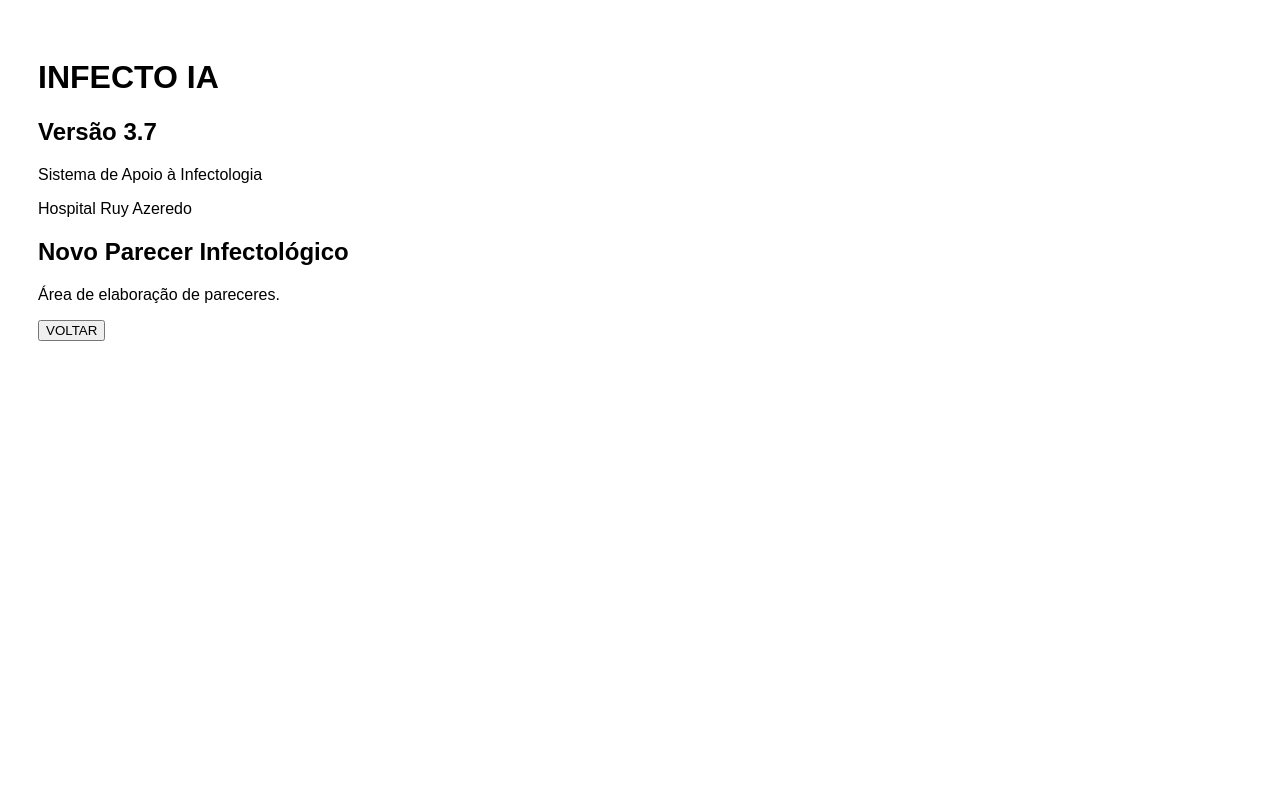
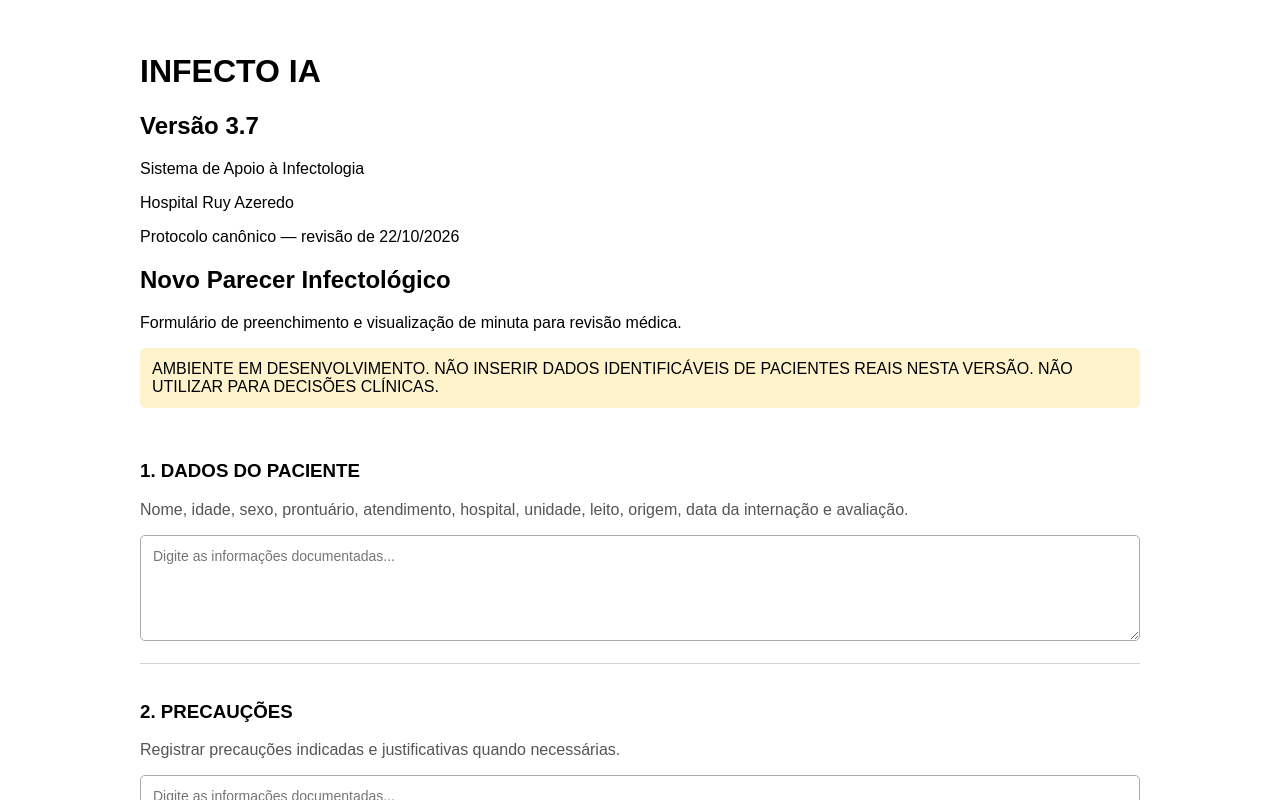
Before and after one commit to infectoaipro-stack/infecto-ia, a React (Vite) app: page / in a window 1280 px wide. Both pictures are taken after a click on the button "NOVO PARECER". Shown: the top 800 px of the page. Built offline with nearby package versions, Linux system fonts and the light colour scheme.

Commit message:
Update App.jsx

```diff
--- a/src/App.jsx
+++ b/src/App.jsx
@@ -1,31 +1,272 @@
 import { useState } from "react";
+
+const TOPICOS = [
+  {
+    titulo: "DADOS DO PACIENTE",
+    orientacao:
+      "Nome, idade, sexo, prontuário, atendimento, hospital, unidade, leito, origem, data da internação e avaliação."
+  },
+  {
+    titulo: "PRECAUÇÕES",
+    orientacao:
+      "Registrar precauções indicadas e justificativas quando necessárias."
+  },
+  {
+    titulo: "HIPÓTESES DIAGNÓSTICAS",
+    orientacao:
+      "Registrar diagnósticos e hipóteses separadamente, indicando incertezas."
+  },
+  {
+    titulo: "COMORBIDADES",
+    orientacao:
+      "Registrar todas as comorbidades e alergias documentadas."
+  },
+  {
+    titulo: "HÁBITOS DO PACIENTE",
+    orientacao:
+      "Registrar separadamente tabagismo, etilismo e adicção."
+  },
+  {
+    titulo: "EXAMES COMPLEMENTARES",
+    orientacao:
+      "Laboratório, imagens, função renal, culturas, antibiogramas e respectivas datas."
+  },
+  {
+    titulo: "ANTIMICROBIANOS ATUAIS E ANTERIORES",
+    orientacao:
+      "Separar atuais e anteriores. Informar nome, dose, via, intervalo, início, término quando documentado e justificativa."
+  },
+  {
+    titulo: "DISPOSITIVOS IMPLANTADOS",
+    orientacao:
+      "Registrar dispositivos, localização, inserção, trocas e retirada quando documentadas."
+  },
+  {
+    titulo: "SINAIS, SINTOMAS E ACHADOS AO EXAME FÍSICO",
+    orientacao:
+      "Registrar os achados documentados, sinais vitais, suporte respiratório e hemodinâmico."
+  },
+  {
+    titulo: "HISTÓRIA DA DOENÇA ATUAL (HDA)",
+    orientacao:
+      "Descrever admissão, cronologia, evolução, tratamentos e situação atual."
+  },
+  {
+    titulo: "INTERPRETAÇÃO MICROBIOLÓGICA",
+    orientacao:
+      "Correlacionar culturas, antibiogramas, sítios e quadro clínico."
+  },
+  {
+    titulo: "JUSTIFICATIVA TERAPÊUTICA",
+    orientacao:
+      "Fundamentar escolhas e alterações terapêuticas documentadas."
+  },
+  {
+    titulo: "CONDUTA INFECTOLÓGICA",
+    orientacao:
+      "Para cada antimicrobiano: nome, dose, via, intervalo, início documentado, justificativa, estado atual ou histórico e decisão. Não presumir administração."
+  },
+  {
+    titulo: "OPINIÃO DO INFECTOLOGISTA",
+    orientacao:
+      "Registrar análise crítica, recomendações e objetivo terapêutico."
+  },
+  {
+    titulo: "REFERÊNCIAS",
+    orientacao:
+      "Registrar até cinco referências científicas pertinentes, com publicação e ano."
+  }
+];
 
 export default function App() {
   const [novoParecer, setNovoParecer] = useState(false);
+  const [campos, setCampos] = useState(
+    Array(TOPICOS.length).fill("")
+  );
+  const [visualizar, setVisualizar] = useState(false);
+
+  function atualizarCampo(indice, valor) {
+    setCampos((anteriores) =>
+      anteriores.map((campo, i) =>
+        i === indice ? valor : campo
+      )
+    );
+  }
+
+  const textoParecer = TOPICOS.map((topico, indice) => {
+    const conteudo = campos[indice].trim() || "NÃO INFORMADO";
+
+    return `${indice + 1}. ${topico.titulo}\n${conteudo}`;
+  }).join("\n\n────────────────────────\n\n").toUpperCase();
+
+  const quantidadePalavras = textoParecer
+    .trim()
+    .split(/\s+/)
+    .filter(Boolean).length;
+
+  const estiloBotao = {
+    padding: "12px 20px",
+    margin: "8px 8px 8px 0",
+    cursor: "pointer",
+    borderRadius: "6px",
+    border: "1px solid #999"
+  };
 
   return (
-    <main style={{
-      padding: "30px",
-      fontFamily: "Arial, sans-serif"
-    }}>
+    <main
+      style={{
+        padding: "24px",
+        maxWidth: "1000px",
+        margin: "auto",
+        fontFamily: "Arial, sans-serif"
+      }}
+    >
       <h1>INFECTO IA</h1>
       <h2>Versão 3.7</h2>
 
       <p>Sistema de Apoio à Infectologia</p>
       <p>Hospital Ruy Azeredo</p>
 
+      <p>
+        Protocolo canônico — revisão de 22/10/2026
+      </p>
+
       {!novoParecer ? (
-        <button onClick={() => setNovoParecer(true)}>
-          NOVO PARECER
-        </button>
+        <section>
+          <button
+            style={estiloBotao}
+            onClick={() => setNovoParecer(true)}
+          >
+            NOVO PARECER
+          </button>
+        </section>
       ) : (
         <section>
           <h2>Novo Parecer Infectológico</h2>
-          <p>Área de elaboração de pareceres.</p>
 
-          <button onClick={() => setNovoParecer(false)}>
-            VOLTAR
-          </button>
+          <p>
+            Formulário de preenchimento e visualização
+            de minuta para revisão médica.
+          </p>
+
+          <p
+            style={{
+              padding: "12px",
+              backgroundColor: "#fff3cd",
+              borderRadius: "6px"
+            }}
+          >
+            AMBIENTE EM DESENVOLVIMENTO.
+            NÃO INSERIR DADOS IDENTIFICÁVEIS DE
+            PACIENTES REAIS NESTA VERSÃO.
+            NÃO UTILIZAR PARA DECISÕES CLÍNICAS.
+          </p>
+
+          {TOPICOS.map((topico, indice) => (
+            <div
+              key={indice}
+              style={{
+                padding: "18px 0",
+                borderBottom: "1px solid #d3d3d3"
+              }}
+            >
+              <h3>
+                {indice + 1}. {topico.titulo}
+              </h3>
+
+              <p style={{ color: "#555" }}>
+                {topico.orientacao}
+              </p>
+
+              <textarea
+                aria-label={topico.titulo}
+                value={campos[indice]}
+                onChange={(evento) =>
+                  atualizarCampo(
+                    indice,
+                    evento.target.value
+                  )
+                }
+                placeholder="Digite as informações documentadas..."
+                rows={5}
+                style={{
+                  width: "100%",
+                  boxSizing: "border-box",
+                  padding: "12px",
+                  fontFamily: "Arial, sans-serif",
+                  fontSize: "14px",
+                  borderRadius: "5px",
+                  border: "1px solid #aaa"
+                }}
+              />
+            </div>
+          ))}
+
+          <div style={{ marginTop: "24px" }}>
+            <button
+              style={estiloBotao}
+              onClick={() => setVisualizar(!visualizar)}
+            >
+              {visualizar
+                ? "OCULTAR MINUTA"
+                : "VISUALIZAR MINUTA"}
+            </button>
+
+            <button
+              style={estiloBotao}
+              onClick={() => {
+                setNovoParecer(false);
+                setVisualizar(false);
+              }}
+            >
+              VOLTAR
+            </button>
+          </div>
+
+          {visualizar && (
+            <section
+              style={{
+                marginTop: "24px",
+                padding: "20px",
+                border: "1px solid #ccc"
+              }}
+            >
+              <h2>MINUTA PARA REVISÃO MÉDICA</h2>
+
+              <p>
+                Palavras aproximadas: {quantidadePalavras}
+              </p>
+
+              {quantidadePalavras > 830 && (
+                <p style={{ color: "#a00000" }}>
+                  ATENÇÃO: TEXTO ACIMA DO LIMITE
+                  DE 830 PALAVRAS DO PARECER FINAL.
+                </p>
+              )}
+
+              <pre
+                style={{
+                  whiteSpace: "pre-wrap",
+                  overflowWrap: "anywhere",
+                  fontFamily: "Arial, sans-serif",
+                  fontSize: "14px",
+                  lineHeight: "1.6"
+                }}
+              >
+                {textoParecer}
+              </pre>
+
+              <p>
+                INFECTO IA – PARECER CLÍNICO
+                PARA REVISÃO MÉDICA
+              </p>
+
+              <strong>
+                MINUTA NÃO VALIDADA.
+                APROVAÇÃO MÉDICA NÃO REALIZADA.
+              </strong>
+            </section>
+          )}
         </section>
       )}
     </main>
```
